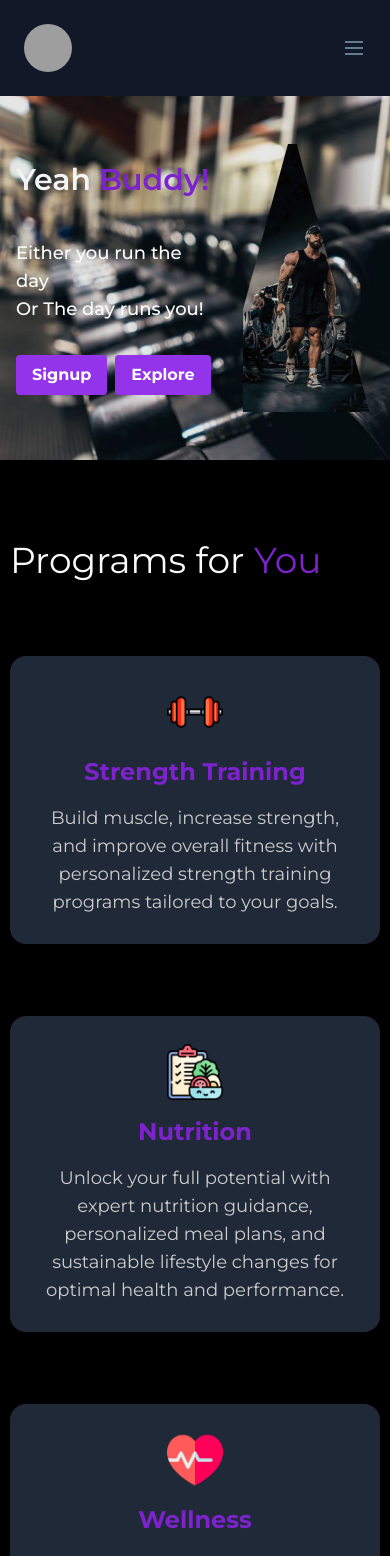
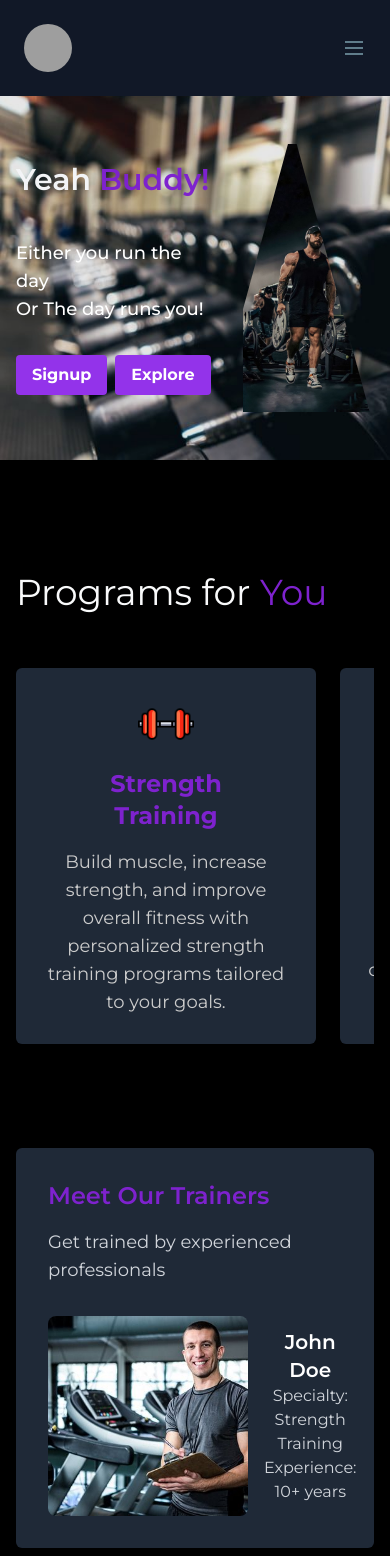
Before and after one commit to nhier17/my-fitness, a React (Create React App) app: page / in a window 390 px wide. Shown: the top 1556 px of the page. Built offline with nearby package versions, Linux system fonts and the light colour scheme; no server answers; grey boxes are pictures that could not be loaded.

Commit message:
media queries

```diff
--- a/src/components/Clients.jsx
+++ b/src/components/Clients.jsx
@@ -3,7 +3,7 @@ import { clients } from '../constants'
 
 const Clients = () => {
   return (
-    <div className=" mx-auto px-4 py-8 mt-20 bg-gray-800">
+    <div className="mx-auto px-4 py-8 mt-20 bg-gray-800">
       <h2 className="text-centertext-lg md:xl font-semibold text-purple-700 p-6">Don't listen to us, listen to our clients</h2>
       <div className="flex md:overflow-x-auto overflow-y-hidden" style={{'scrollbarWidth': 'none','::WebkitScrollbar': { 'display': 'none' }}}>
       {clients.map((client) =>(
--- a/src/components/Explore.jsx
+++ b/src/components/Explore.jsx
@@ -7,11 +7,13 @@ const Explore = () => {
 useTitleAnime();
 useCardAnime();
   return (
-    <div className="explore-container mt-20">
+    <div className="container mx-auto px-4 py-8 mt-20">
     <h2 id="title" className="md:mb-8 mb-4 md:text-[5rem] text-4xl md:text-center text-start text-gray-50 opacity-0 translate-y-20">Programs for <span className="text-purple-700">You</span></h2>
-    <div id="workout" className="flex flex-wrap justify-center md:gap-4 gap-1">
+    <div id="workout" className="flex overflow-x-auto overflow-y-hidden md:gap-4 gap-1 services"
+    style={{'scrollbarWidth': 'none','::WebkitScrollbar': { 'display': 'none' }}}
+    >
       {services.map((service, index) => (
-        <div key={index} className="service-item bg-gray-800">
+        <div key={index} className="bg-gray-800 flex-1 text-center mb-10 mr-5 rounded-md overflow-hidden min-w-[300px] transition duration-300 hover:scale-105">
           <div className="p-7 text-center">
             <img src={service.icon} alt={service.alt} className="w-14 h-14 object-cover m-auto" />
             <h3 className="text-2xl p-4 text-purple-700 font-bold">{service.title}</h3>
--- a/src/components/Trainers.jsx
+++ b/src/components/Trainers.jsx
@@ -3,7 +3,7 @@ import { trainer } from '../assets';
 
 const Trainers = () => {
   return (
-    <div className="container mx-auto px-4 py-8">
+    <div className="container mx-auto px-4 py-8 mt-10">
       <div className="bg-gray-800 rounded-md overflow-hidden shadow-lg m-auto">
         <div className="p-8">
           <h2 className="text-2xl md:text-4xl font-semibold text-purple-700 mb-4">Meet Our Trainers</h2>
--- a/src/index.css
+++ b/src/index.css
@@ -32,27 +32,6 @@ body {
 
 }
 
-.explore-container {
-  padding: 0 20px;
-
-}
-
-.service-item {
-  flex: 1;
-  text-align: center;
-  min-width: 300px;
-  margin-top: 20px;
-  margin-bottom: 3rem;
-  margin-right: 3rem;
-  border-radius: 1rem;
-  overflow: hidden;
-  transition: transform 450ms;
-}
-
-.service-item:hover {
-  transform: scale(1.05);
-}
-
 .clip-triangle {
   clip-path: polygon(50% 0, 0 100%, 100% 100%);
 }
```
